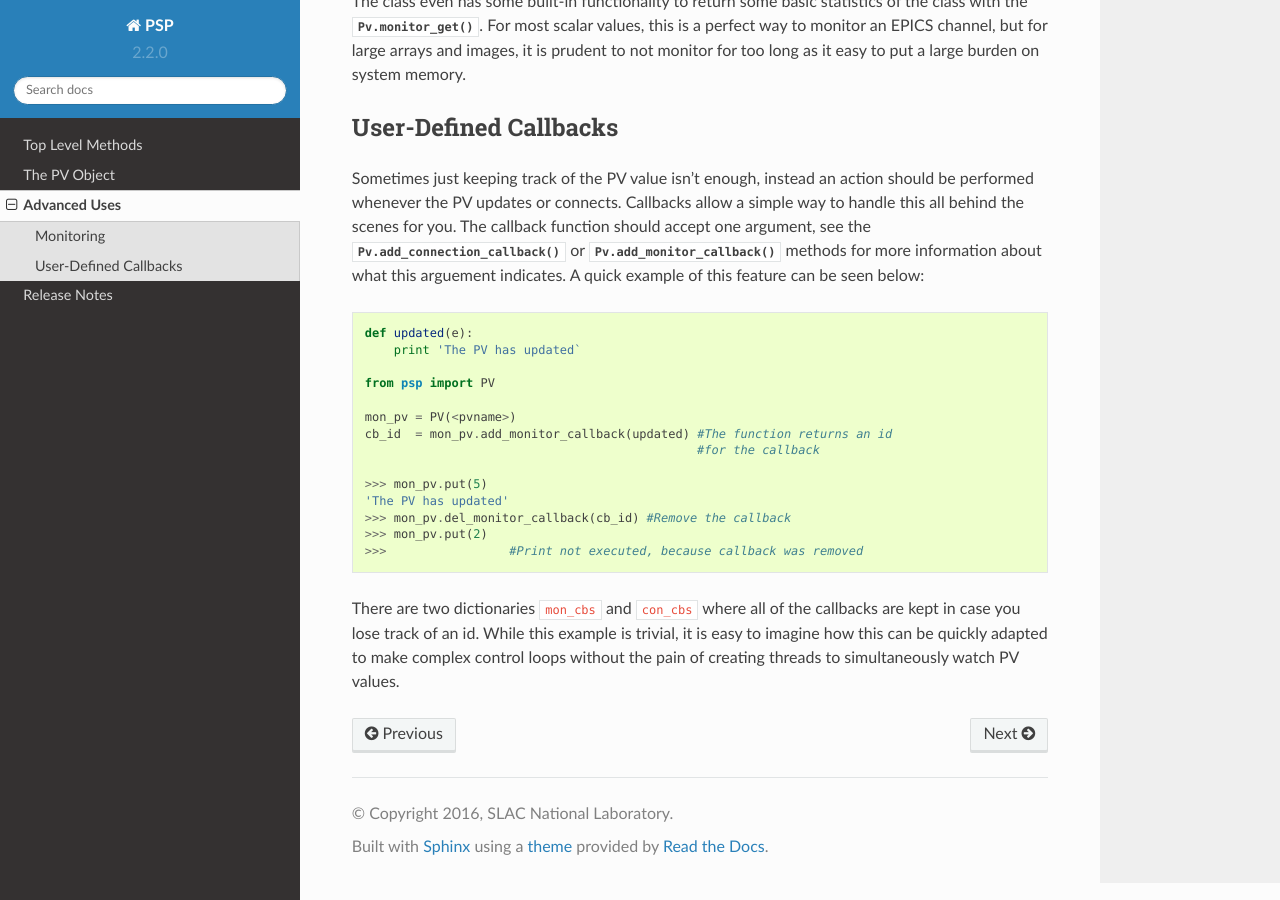
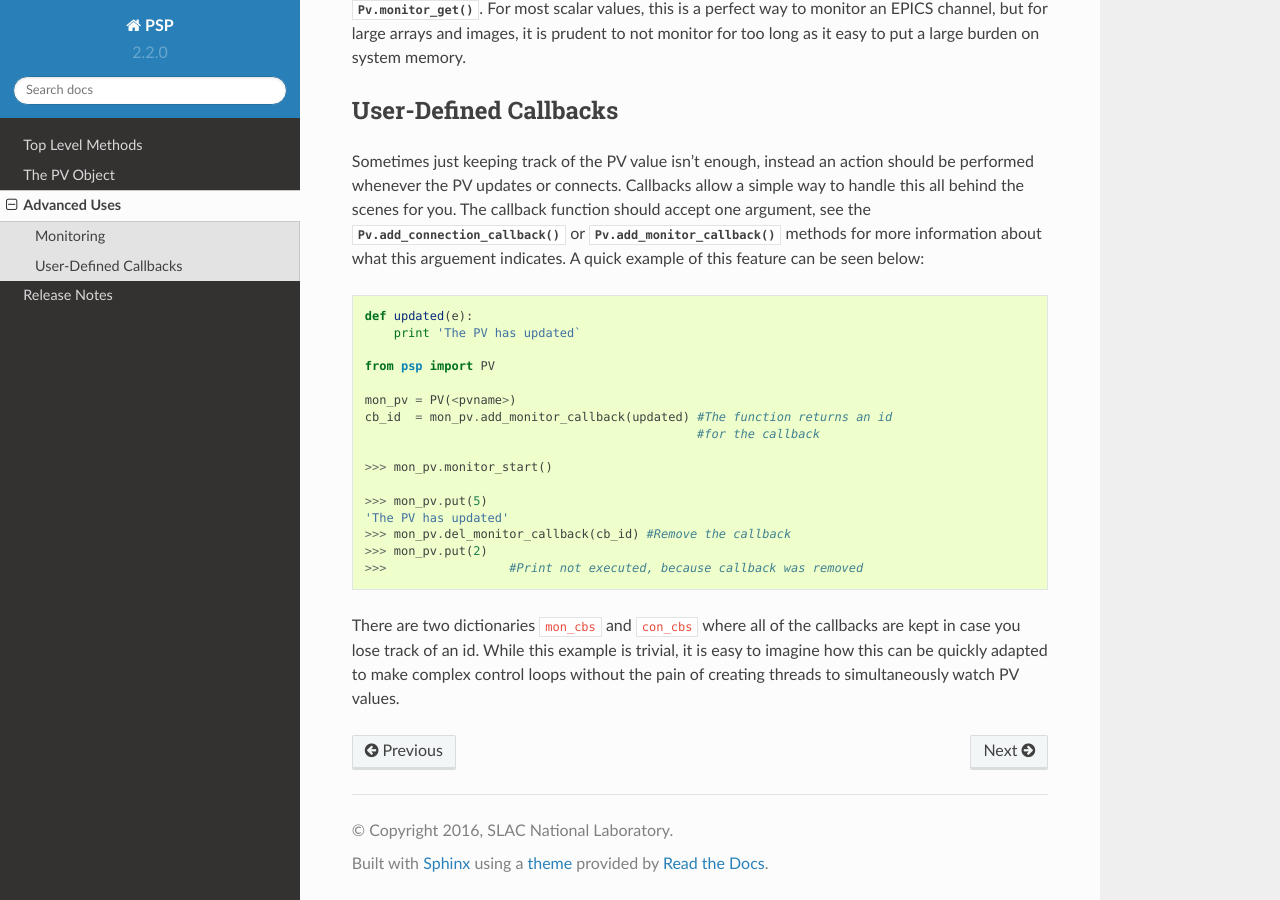
Before and after one commit to Tubbz-alt/psp, a Sphinx documentation site: the page built from doc/source/advanced.rst, in a window 1280 px wide and 900 px high, scrolled down 1126 px. Built offline with Sphinx 7.4.7 and the Read the Docs theme 2.0.0, drawn with Linux system fonts in a browser that asks for light colours.

Commit message:
Slight change to documentation

```diff
--- a/doc/source/advanced.rst
+++ b/doc/source/advanced.rst
@@ -24,7 +24,6 @@ looks at a PV and checks one second later if the value changed
     from psp import PV
 
     mon_pv = PV(<pvname>,monitor=True)
-
     initial = mon_pv.value
     time.sleep(5.0)
 
@@ -77,6 +76,8 @@ arguement indicates. A quick example of this feature can be seen below:
     cb_id  = mon_pv.add_monitor_callback(updated) #The function returns an id
                                                   #for the callback
 
+    >>> mon_pv.monitor_start()
+
     >>> mon_pv.put(5)
     'The PV has updated'
     >>> mon_pv.del_monitor_callback(cb_id) #Remove the callback
```
